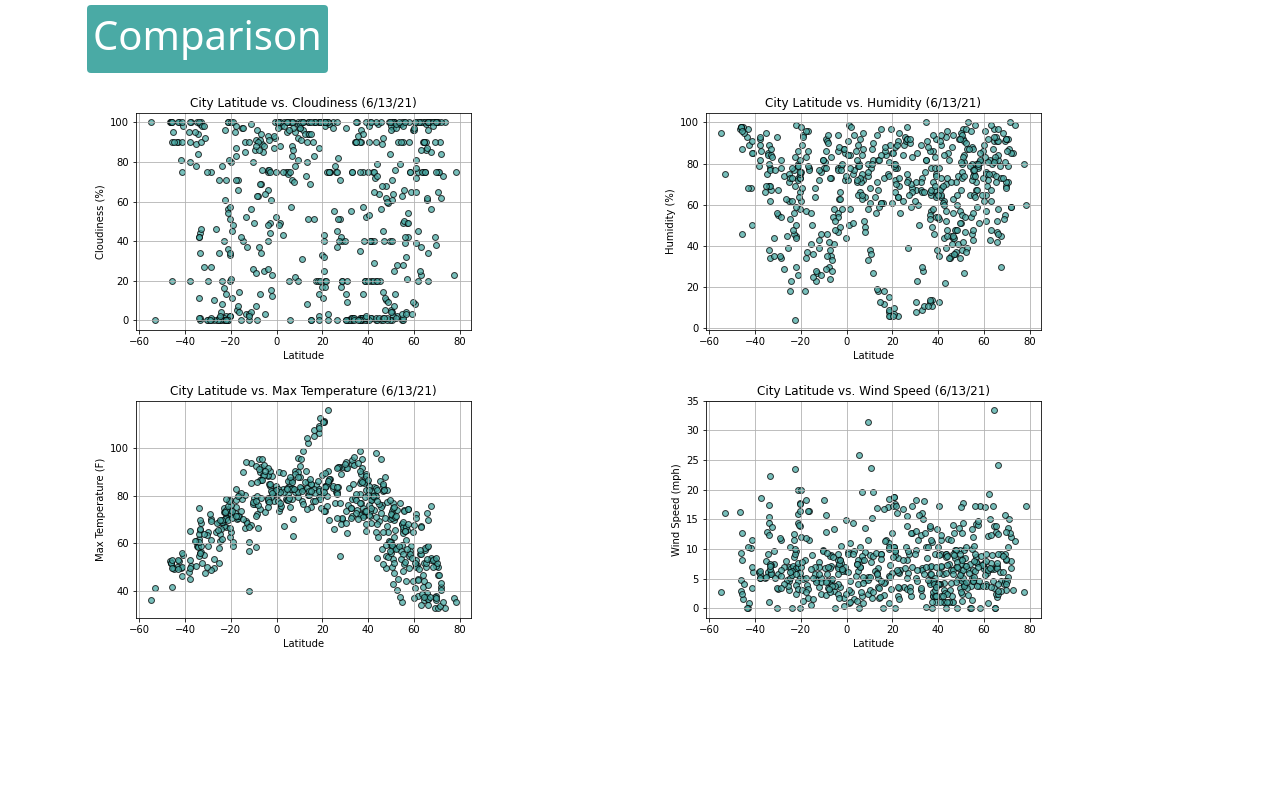
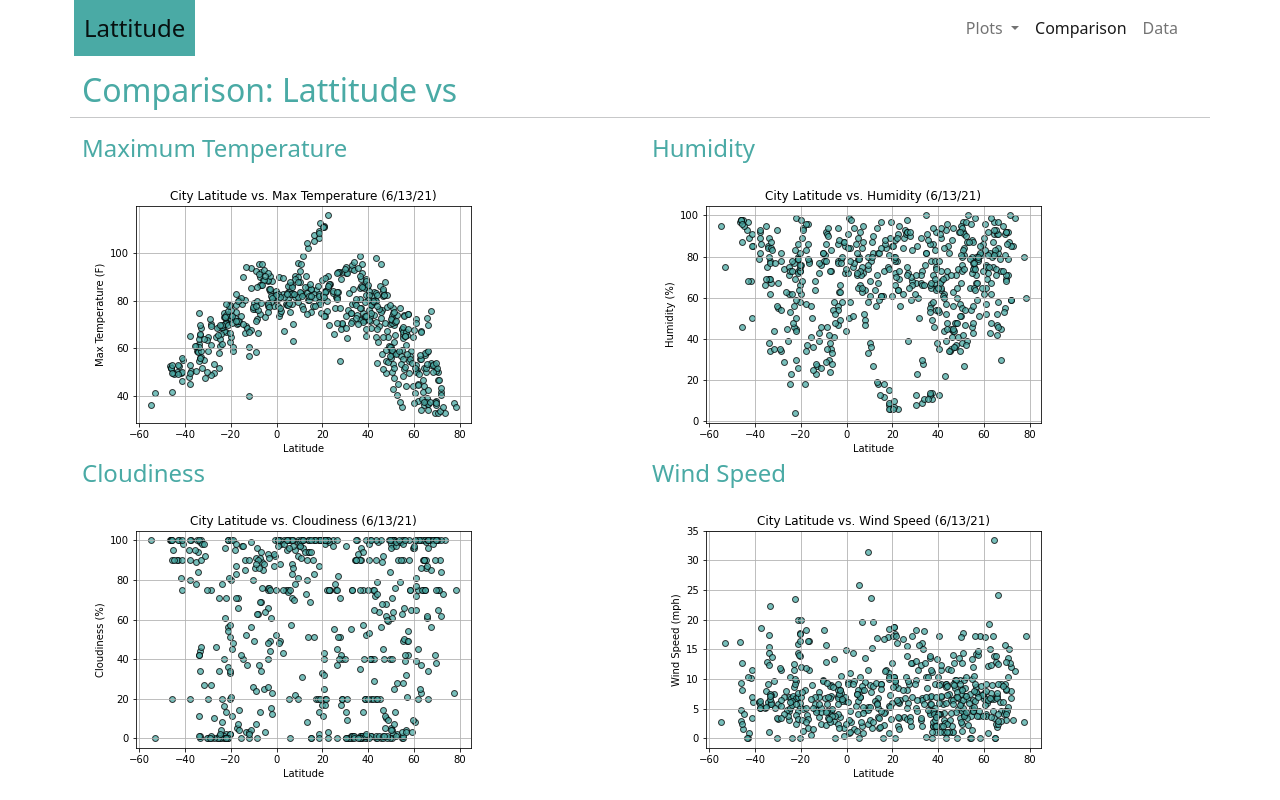
Before and after one commit to ashleighdevito/Web-Design-Challenge, a plain HTML site: page comparisons.html in a window 1280 px wide. Drawn offline with nearby package versions, Linux system fonts and the light colour scheme.

Commit message:
comparison work

```diff
--- a/comparisons.html
+++ b/comparisons.html
@@ -10,22 +10,52 @@
 </head>
 
 <body>
-
   <div class="container">
-    <div class="row">
-      <div class="col-md-4">
-        <button type = "button" class="btn button teal">
-          <h1 class="header">Comparison</h1>
+    <nav class="navbar navbar-expand-lg navbar-light">
+      <div class="container-fluid">
+        <a class="navbar-brand teal-button" href="index.html">Lattitude</a>
+        <button class="navbar-toggler" type="button" data-bs-toggle="collapse" data-bs-target="#navbarSupportedContent" aria-controls="navbarSupportedContent" aria-expanded="false" aria-label="Toggle navigation">
+          <span class="navbar-toggler-icon"></span>
+        </button>
+        <div class="collapse navbar-collapse" id="navbarSupportedContent">
+          <ul class="navbar-nav ms-auto">
+            <li class="nav-item dropdown ms-auto">
+              <a class="nav-link dropdown-toggle ms-auto" href="#" id="navbarDropdown" role="button" data-bs-toggle="dropdown" aria-expanded="false">
+                Plots
+              </a>
+              <ul class="dropdown-menu" aria-labelledby="navbarDropdown">
+                <li><a class="dropdown-item" href="#">Max Temperature</a></li>
+                <li><a class="dropdown-item" href="#">Humidity</a></li>
+                <li><a class="dropdown-item" href="#">Cloudiness</a></li>
+                <li><a class="dropdown-item" href="#">Wind Speed</a></li>
+              </ul>
+            </li>
+            <li class="nav-item ms-auto">
+              <a class="nav-link active" aria-current="page" >Comparison</a>
+            </li>
+            <li class="nav-item ms-auto">
+              <a class="nav-link" href="data_page.html">Data</a>
+            </li>
+          </ul>
+        </div>
       </div>
-    </div>
+    </nav>
 
     <div class="row">
+      <h1 class="title">
+        Comparison: Lattitude vs
+      </h1>
+      <hr>
+    </div>
+    <div class="row">
       <div class="col-xs-12 col-md-6">
-        <a target="_blank" href="Resources/images/LatCloud.png">
-          <img src="Resources/images/LatCloud.png" alt="Cloudiness">
+        <h2 class="header">Maximum Temperature</h2>
+        <a target="_blank" href="Resources/images/LatMaxTemp.png">
+          <img src="Resources/images/LatMaxTemp.png" alt="Maximum Temperature">
         </a>
       </div>
       <div class="col-xs-12 col-md-6">
+        <h2 class="header">Humidity</h2>
         <a target="_blank" href="Resources/images/LatHumid.png">
           <img src="Resources/images/LatHumid.png" alt="Humidity">
         </a>
@@ -33,17 +63,18 @@
     </div>
     <div class="row">
       <div class="col-xs-12 col-md-6">
-        <a target="_blank" href="Resources/images/LatMaxTemp.png">
-          <img src="Resources/images/LatMaxTemp.png" alt="Maximum Temperature">
+        <h2 class="header">Cloudiness</h2>
+        <a target="_blank" href="Resources/images/LatCloud.png">
+          <img src="Resources/images/LatCloud.png" alt="Cloudiness">
         </a>
       </div>
       <div class="col-xs-12 col-md-6">
+        <h2 class="header">Wind Speed</h2>
         <a target="_blank" href="Resources/images/LatWind.png">
           <img src="Resources/images/LatWind.png" alt="Windiness">
         </a>
       </div>
     </div>
-
   </div>
 
   <script src="https://cdn.jsdelivr.net/npm/bootstrap@5.0.2/dist/js/bootstrap.bundle.min.js" integrity="sha384-MrcW6ZMFYlzcLA8Nl+NtUVF0sA7MsXsP1UyJoMp4YLEuNSfAP+JcXn/tWtIaxVXM" crossorigin="anonymous"></script>
--- a/style.css
+++ b/style.css
@@ -6,7 +6,22 @@
     color: #fff;
   }
 
-  .teal {
+  .teal-button {
     background: #4aaaa5;
-    color: white;
+    padding: 10px;
+    margin: -20px;
+    font-size: x-large;
+    color: #fff;
+
   }
+
+  .header {
+    color: #4aaaa5;
+    font-size: x-large;
+
+  }
+  .title {
+    margin-top: 15px;
+    color: #4aaaa5;
+    font-size: xx-large;
+  }
```
Also changed, not shown: index.html (+4 -2 lines).
